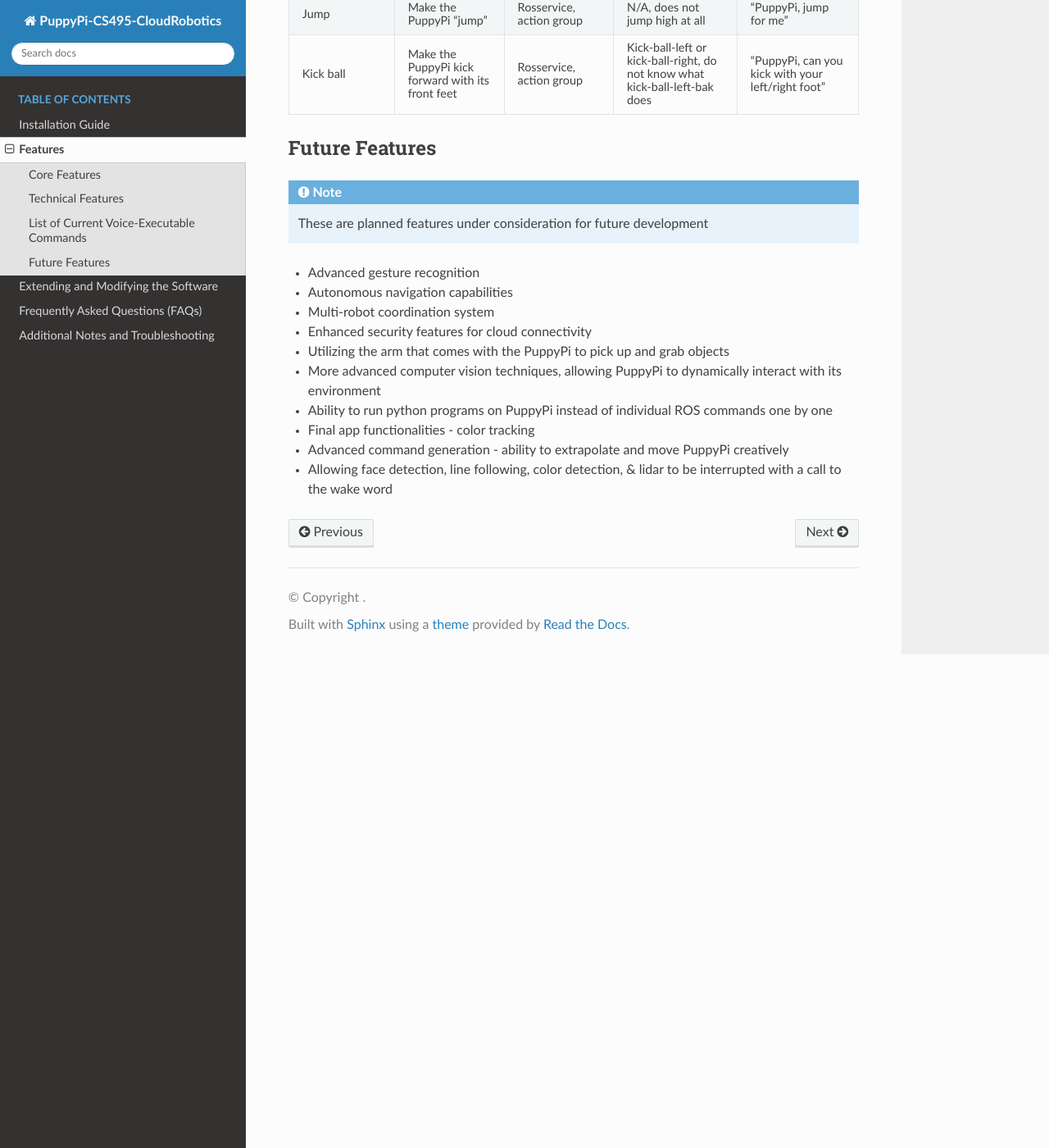
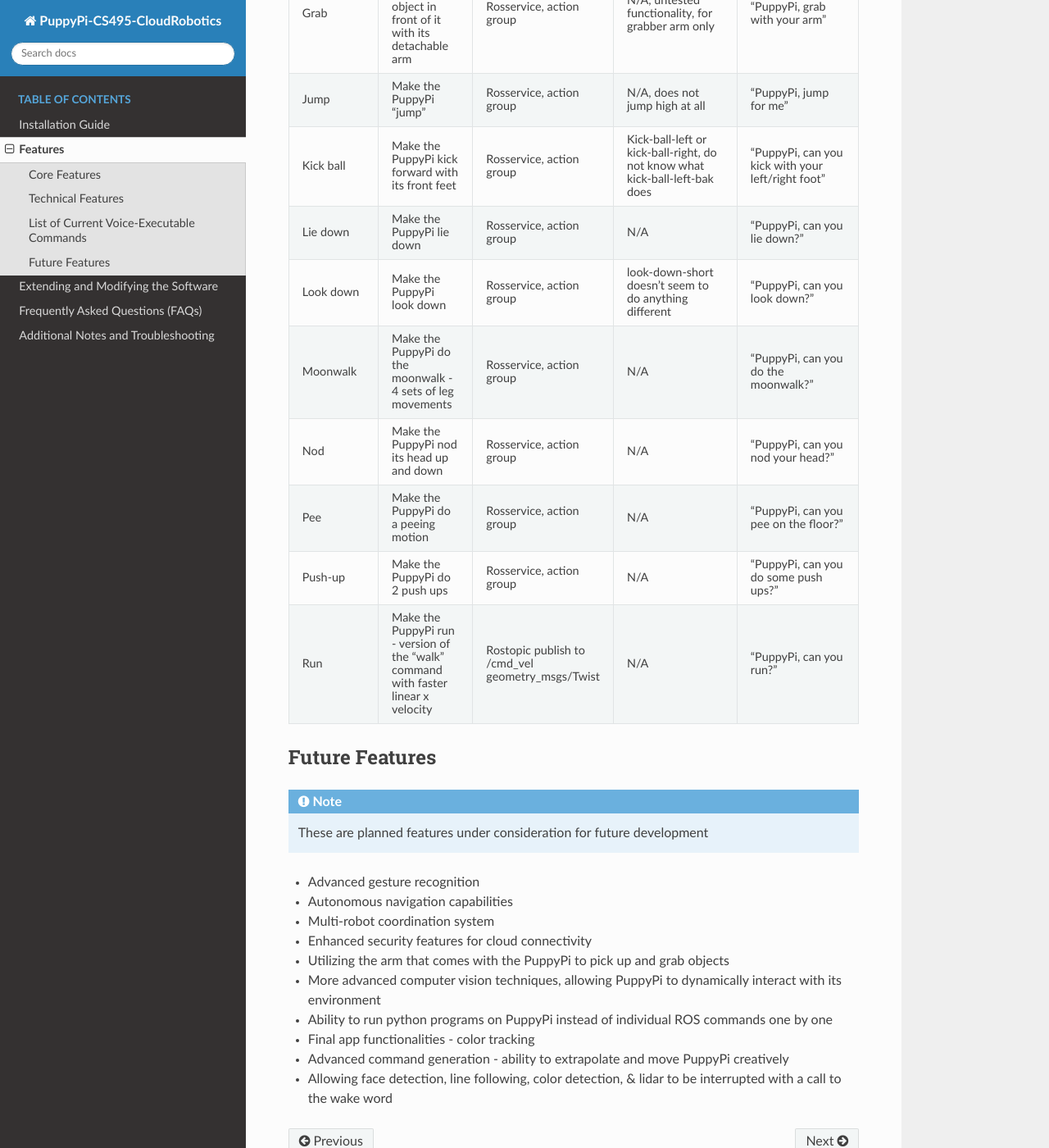
Before and after one commit to CS-495-Cloud-Robotics-Team/PuppyPi, a Sphinx documentation site: the page built from docs/features.rst, in a window 1280 px wide and 1400 px high, scrolled down 2355 px. Shown: the whole window at 82% size. Built offline with Sphinx 7.4.7 and the Read the Docs theme 3.1.0, drawn with Linux system fonts in a browser that asks for light colours; pages that are not in the unit, such as notebooks, are missing from menus.

Commit message:
Update features.rst

```diff
--- a/docs/features.rst
+++ b/docs/features.rst
@@ -119,6 +119,41 @@
      - Rosservice, action group
      - Kick-ball-left or kick-ball-right, do not know what kick-ball-left-bak does
      - "PuppyPi, can you kick with your left/right foot"
+   * - Lie down
+     - Make the PuppyPi lie down
+     - Rosservice, action group
+     - N/A
+     - "PuppyPi, can you lie down?"
+   * - Look down
+     - Make the PuppyPi look down
+     - Rosservice, action group
+     - look-down-short doesn't seem to do anything different
+     - "PuppyPi, can you look down?"
+   * - Moonwalk
+     - Make the PuppyPi do the moonwalk - 4 sets of leg movements
+     - Rosservice, action group
+     - N/A
+     - "PuppyPi, can you do the moonwalk?"
+   * - Nod
+     - Make the PuppyPi nod its head up and down
+     - Rosservice, action group
+     - N/A
+     - "PuppyPi, can you nod your head?"
+   * - Pee
+     - Make the PuppyPi do a peeing motion
+     - Rosservice, action group
+     - N/A
+     - "PuppyPi, can you pee on the floor?"
+   * - Push-up
+     - Make the PuppyPi do 2 push ups
+     - Rosservice, action group
+     - N/A
+     - "PuppyPi, can you do some push ups?"
+   * - Run
+     - Make the PuppyPi run - version of the "walk" command with faster linear x velocity
+     - Rostopic publish to /cmd_vel geometry_msgs/Twist
+     - N/A
+     - "PuppyPi, can you run?"
 
 
 Future Features
```
